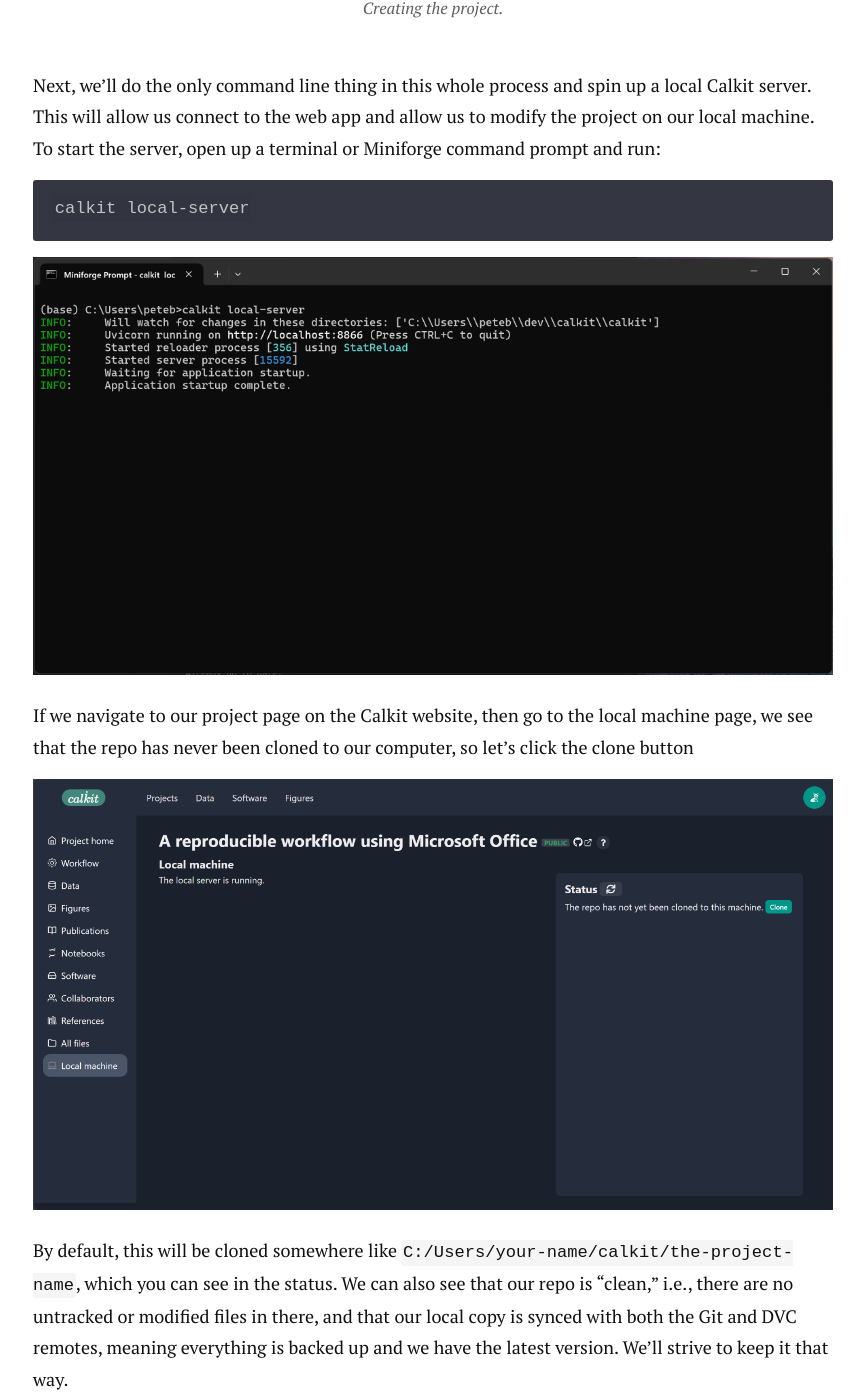
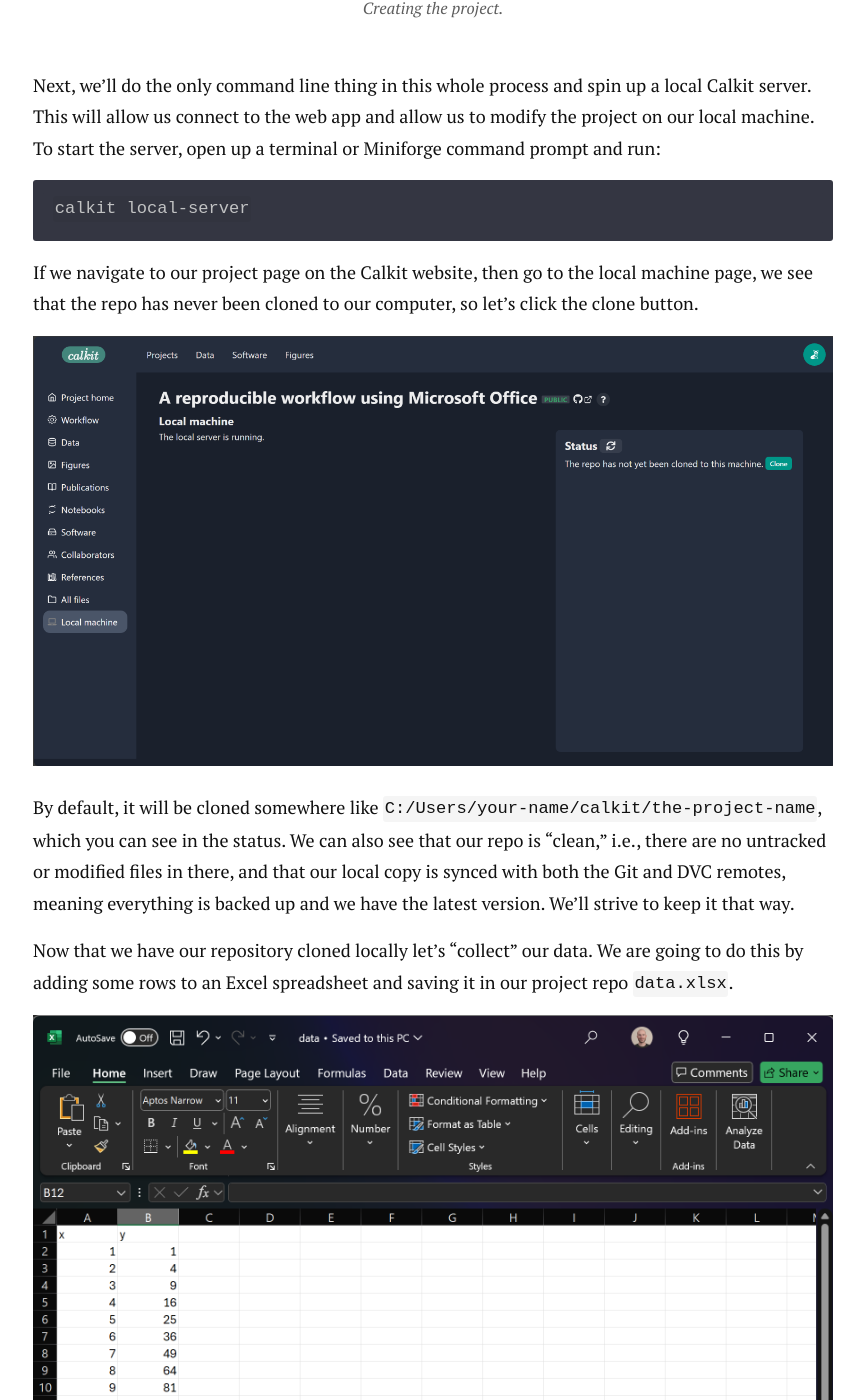
Before and after one commit to petebachant/petebachant.github.io, a Jekyll site: the page built from _posts/2024-11-12-office-repro.markdown, in a window 1280 px wide and 1400 px high, scrolled down 4297 px. Shown: the whole window, without its empty margins (207-1071 px from the left). Built offline with Jekyll 4.4.1, drawn with Linux system fonts in a browser that asks for light colours; nearby versions of some CDN libraries; comment, search, counter and statistics services are not loaded.

Commit message:
Remove screenshot of terminal

````diff
--- a/_posts/2024-11-12-office-repro.markdown
+++ b/_posts/2024-11-12-office-repro.markdown
@@ -116,15 +116,13 @@
 calkit local-server
 ```
 
-![Local server running.](/images/repro-office/local-server.png)
-
 If we navigate to our project page on the Calkit website,
 then go to the local machine page, we see that the repo has never been
-cloned to our computer, so let's click the clone button
+cloned to our computer, so let's click the clone button.
 
 ![The repo has not yet been cloned.](/images/repro-office/needs-clone.png)
 
-By default, this will be cloned somewhere
+By default, it will be cloned somewhere
 like `C:/Users/your-name/calkit/the-project-name`,
 which you can see in the status.
 We can also see that our repo is "clean,"
````
